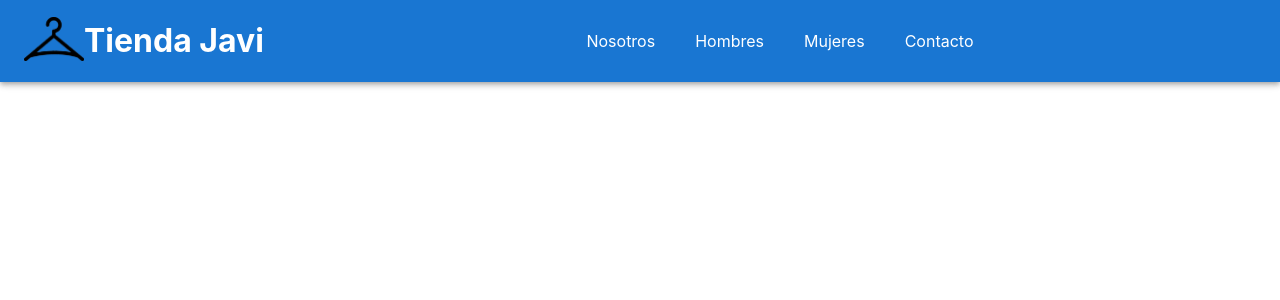
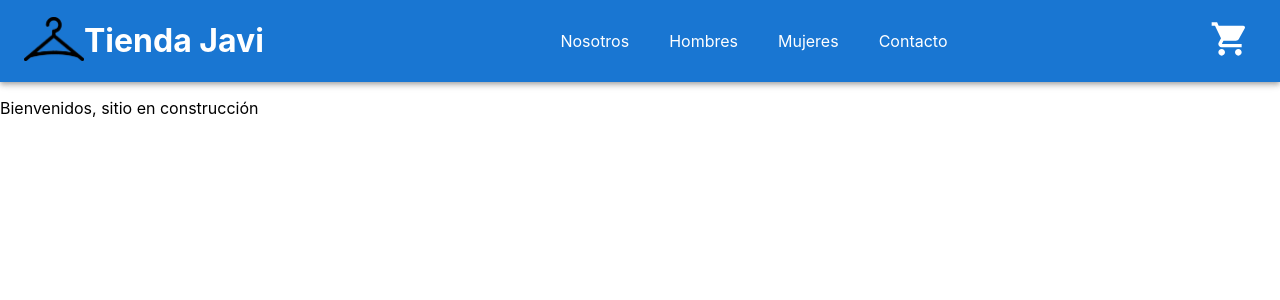
Before and after one commit to javimiglie/TiendaReact, a React (Create React App) app: page / in a window 1280 px wide. Shown: the top 300 px of the page. Built offline with nearby package versions, Linux system fonts and the light colour scheme.

Commit message:
agregando cart

```diff
--- a/package.json
+++ b/package.json
@@ -5,6 +5,7 @@
   "dependencies": {
     "@emotion/react": "^11.9.3",
     "@emotion/styled": "^11.9.3",
+    "@mui/icons-material": "^5.8.4",
     "@mui/material": "^5.9.0",
     "@testing-library/jest-dom": "^5.16.4",
     "@testing-library/react": "^13.3.0",
--- a/src/App.js
+++ b/src/App.js
@@ -1,10 +1,12 @@
 import './App.css';
 import NavBar from './components/NavBar/NavBar';
+import ItemListContainer from './components/ItemListContainer/ItemListContainer';
 
 function App() {
   return (
     <div>
       <NavBar />
+      <ItemListContainer greeting='Bienvenidos' />
     </div>
   );
 }
--- /dev/null
+++ b/src/components/CartWidget/CartWidget.js
@@ -0,0 +1,11 @@
+import ShoppingCartIcon from '@mui/icons-material/ShoppingCart';
+
+const CartWidget = () => {
+  return (
+    <div>
+      <ShoppingCartIcon style={{ fontSize: 40 }} />
+    </div>
+  );
+};
+
+export default CartWidget;
--- /dev/null
+++ b/src/components/ItemListContainer/ItemListContainer.js
@@ -0,0 +1,5 @@
+const ItemListContainer = () => {
+  return <p>Bienvenidos, sitio en construcción</p>;
+};
+
+export default ItemListContainer;
--- a/src/components/NavBar/NavBar.css
+++ b/src/components/NavBar/NavBar.css
@@ -26,3 +26,12 @@ display: inline-block;
 .container-lista li a:hover{
     color: black;
 }
+.button-cart{
+    border-style: none;
+    color: white;
+    background-color: transparent;
+}
+
+.button-cart :hover {
+color: black;
+}
--- a/src/components/NavBar/NavBar.js
+++ b/src/components/NavBar/NavBar.js
@@ -1,7 +1,7 @@
-import './NavBar.css';
 import './NavBar.css';
 import AppBar from '@mui/material/AppBar';
 import Toolbar from '@mui/material/Toolbar';
+import CartWidget from '../CartWidget/CartWidget';
 
 const NavBar = () => {
   return (
@@ -29,6 +29,11 @@ const NavBar = () => {
             </li>
           </ul>
         </div>
+        <div>
+          <button variant='text' className='button-cart'>
+            <CartWidget />
+          </button>
+        </div>
       </Toolbar>
     </AppBar>
   );
```
Also changed, not shown: 1 other file (tests, documents, lock files or other folders).
